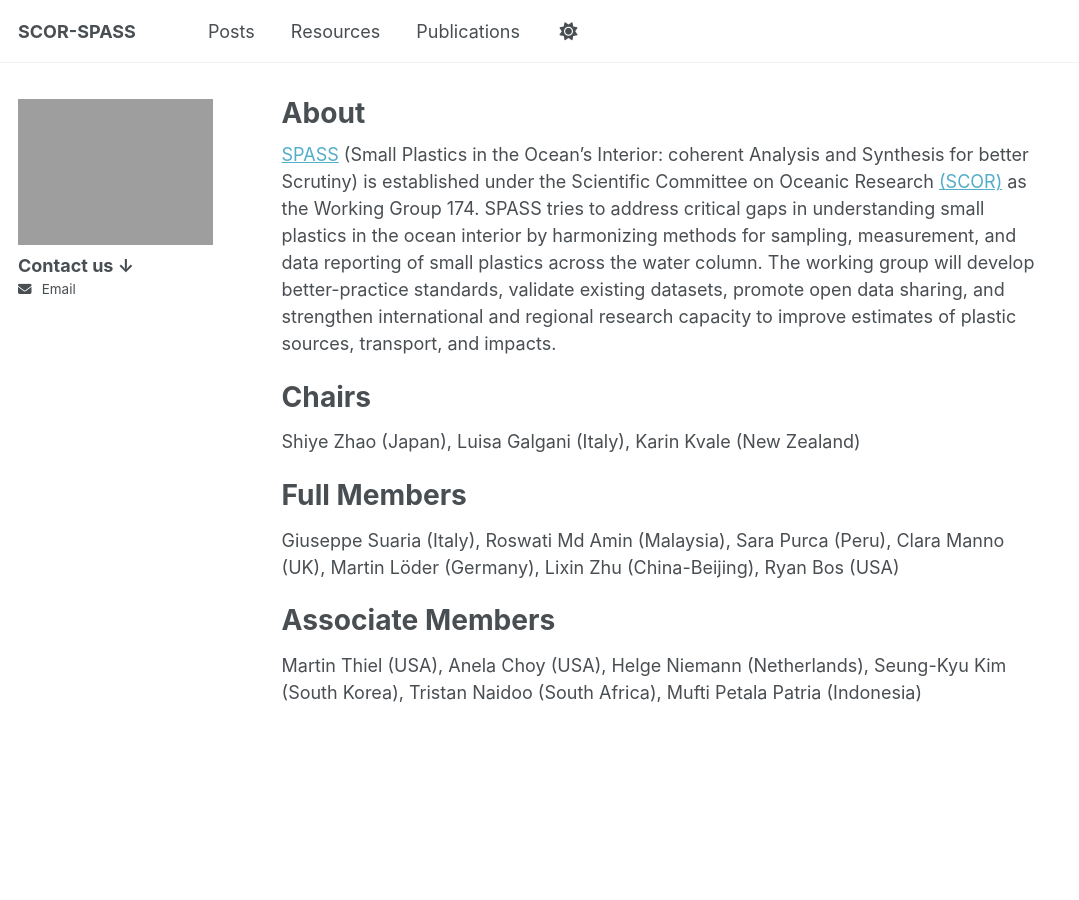
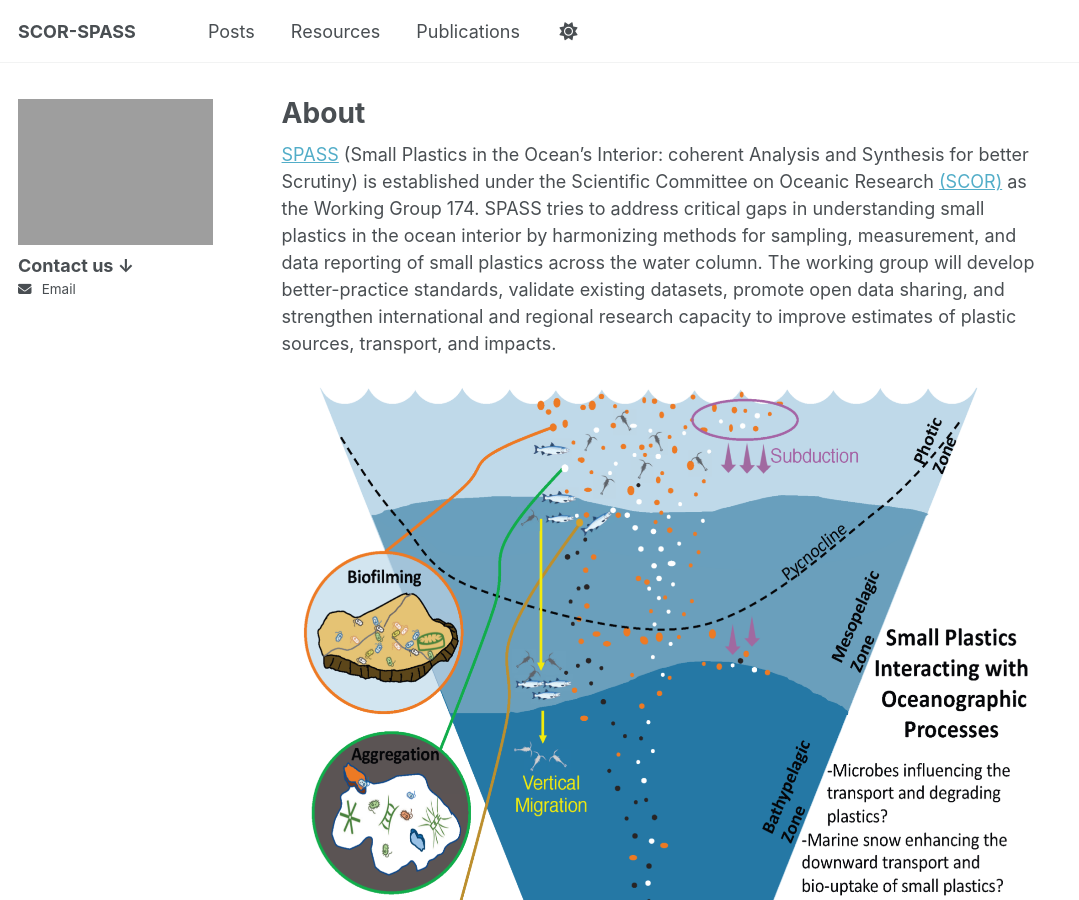
Before and after one commit to SCOR-SPASS/scor-spass.github.io, a Jekyll site: the page built from _pages/about.md, in a window 1280 px wide and 900 px high. Shown: the whole window, without its empty margins (0-1079 px from the left). Built offline with Jekyll 4.4.1, drawn with Linux system fonts in a browser that asks for light colours.

Commit message:
Update about.md

```diff
--- a/_pages/about.md
+++ b/_pages/about.md
@@ -18,7 +18,7 @@ redirect_from:
 }
 </style>
 
-[SPASS](https://scor-int.org/group/174/) (Small Plastics in the Ocean’s Interior: coherent Analysis and Synthesis for better Scrutiny) is established under the Scientific Committee on Oceanic Research [(SCOR)](https://scor-int.org/) as the Working Group 174. SPASS tries to address critical gaps in understanding small plastics in the ocean interior by harmonizing methods for sampling, measurement, and data reporting of small plastics across the water column. The working group will develop better-practice standards, validate existing datasets, promote open data sharing, and strengthen international and regional research capacity to improve estimates of plastic sources, transport, and impacts.
+[SPASS](https://scor-int.org/group/174/) (Small Plastics in the Ocean’s Interior: coherent Analysis and Synthesis for better Scrutiny) is established under the Scientific Committee on Oceanic Research [(SCOR)](https://scor-int.org/) as the Working Group 174. SPASS tries to address critical gaps in understanding small plastics in the ocean interior by harmonizing methods for sampling, measurement, and data reporting of small plastics across the water column. The working group will develop better-practice standards, validate existing datasets, promote open data sharing, and strengthen international and regional research capacity to improve estimates of plastic sources, transport, and impacts.<br/><img src='/images/SPASS.png'>
 
 Chairs
 ======
```
